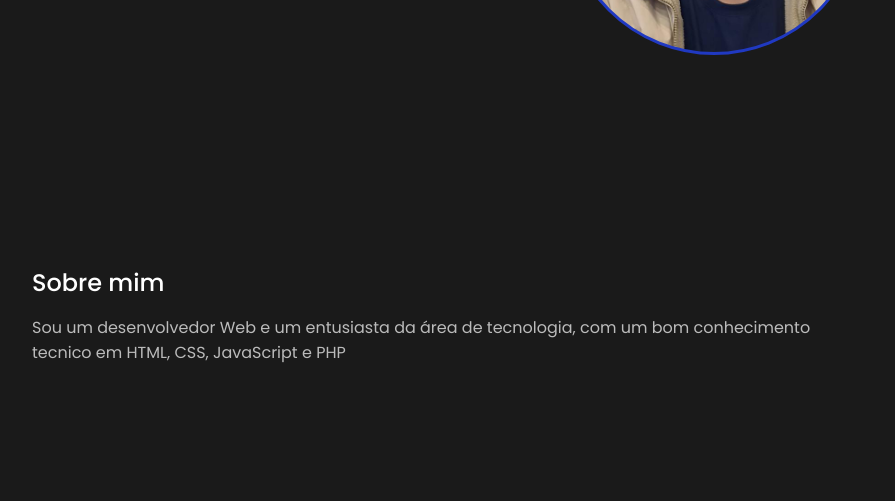
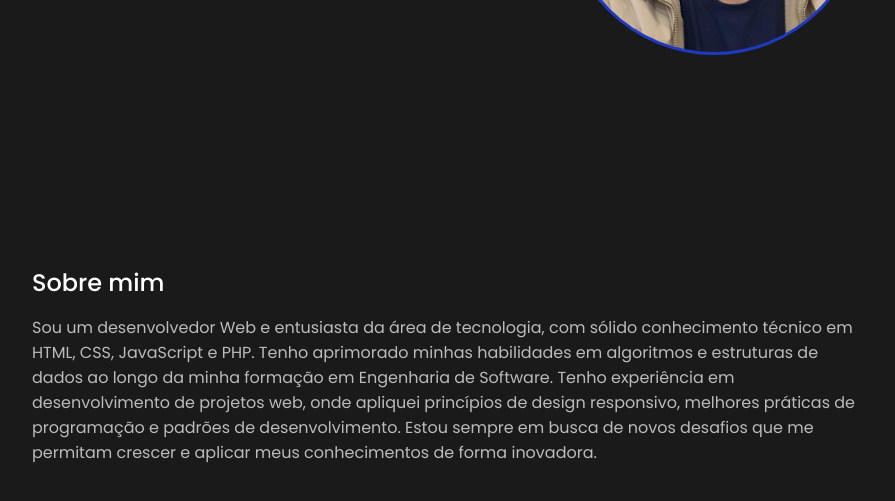
Before and after one commit to Filipebr19/Portfolio, a plain HTML site: page index.html in a window 1280 px wide. Shown: the part 581-1082 px from the top of the page, without its empty margins (192-1087 px from the left). Drawn offline with Linux system fonts and the light colour scheme.

Commit message:
Update index.html

```diff
--- a/index.html
+++ b/index.html
@@ -27,7 +27,9 @@
     </section>
     <section class="about--me">
         <h1>Sobre mim</h1>
-        <p>Sou um desenvolvedor Web e um entusiasta da área de tecnologia, com um bom conhecimento tecnico em HTML, CSS, JavaScript e PHP</p>
+        <p>Sou um desenvolvedor Web e entusiasta da área de tecnologia, com sólido conhecimento técnico em HTML, CSS, JavaScript e PHP. Tenho aprimorado minhas habilidades em algoritmos e estruturas de dados ao longo da minha formação em Engenharia de Software.
+        Tenho experiência em desenvolvimento de projetos web, onde apliquei princípios de design responsivo, melhores práticas de programação e padrões de desenvolvimento. Estou sempre em busca de novos desafios que me permitam crescer e aplicar meus conhecimentos de forma inovadora.
+        </p>
     </section>
 
     <section class="projects">
```
